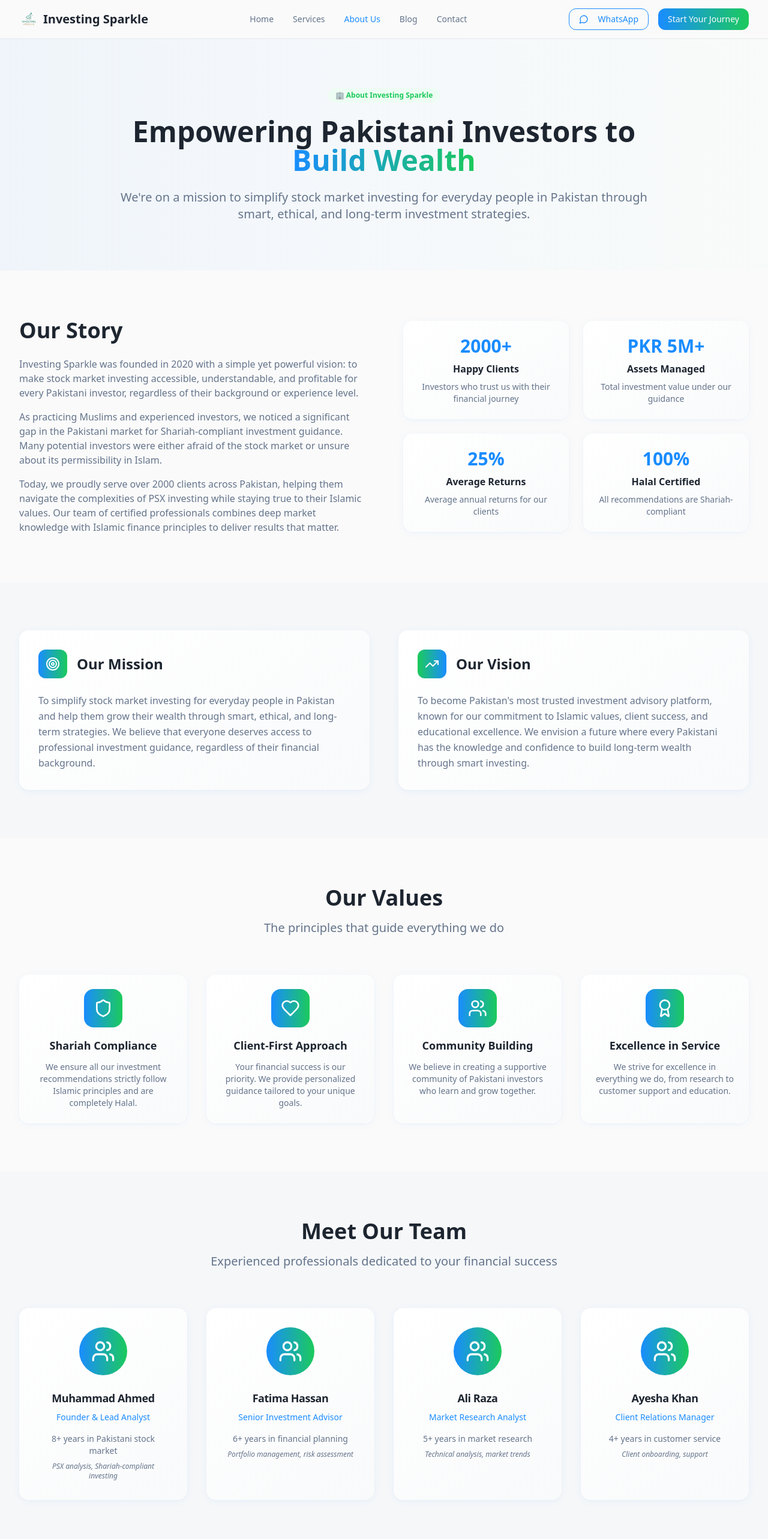
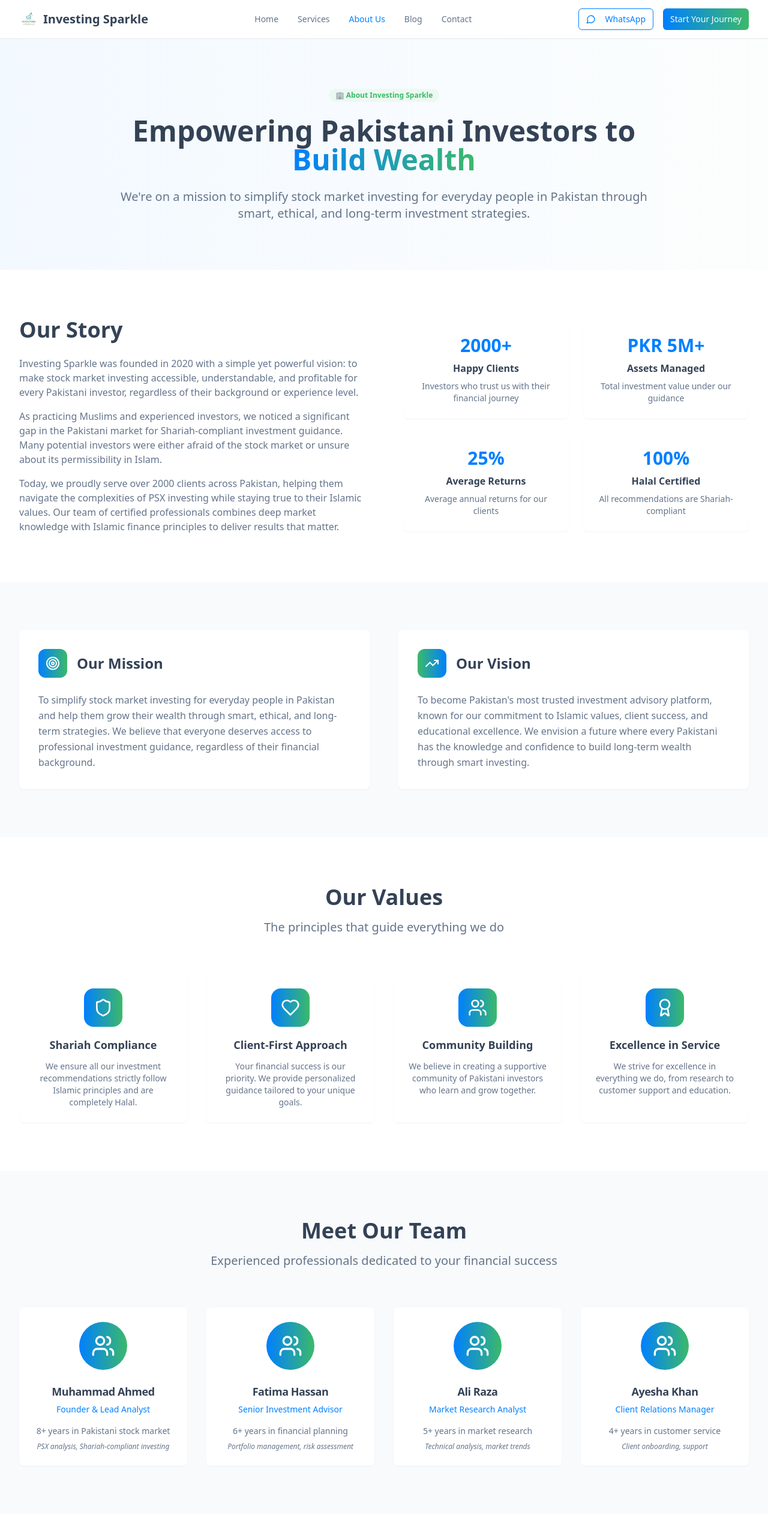
Before and after one commit to furqan-debug/InvestingSparkle, a React (Vite) app: page /about in a window 1280 px wide. Shown: the top 2566 px of the page at 60% size. Built offline with nearby package versions, Linux system fonts and the light colour scheme.

Commit message:
Reverted to commit c0dc10f5e592a689c5772f050c3d574aaf51e52c

```diff
--- a/src/components/ui/badge.tsx
+++ b/src/components/ui/badge.tsx
@@ -4,21 +4,17 @@ import { cva, type VariantProps } from "class-variance-authority"
 import { cn } from "@/lib/utils"
 
 const badgeVariants = cva(
-  "inline-flex items-center rounded-full px-3 py-1 text-xs font-semibold transition-all duration-300 focus:outline-none focus:ring-2 focus:ring-ring focus:ring-offset-2 backdrop-blur-sm",
+  "inline-flex items-center rounded-full border px-2.5 py-0.5 text-xs font-semibold transition-colors focus:outline-none focus:ring-2 focus:ring-ring focus:ring-offset-2",
   {
     variants: {
       variant: {
         default:
-          "border-transparent bg-gradient-primary text-primary-foreground hover:opacity-90 hover:shadow-medium hover:scale-105",
+          "border-transparent bg-primary text-primary-foreground hover:bg-primary/80",
         secondary:
-          "border-transparent bg-gradient-secondary text-secondary-foreground hover:opacity-90 hover:shadow-medium hover:scale-105",
-        accent:
-          "border-transparent bg-gradient-accent text-accent-foreground hover:opacity-90 hover:shadow-accent hover:scale-105",
+          "border-transparent bg-secondary text-secondary-foreground hover:bg-secondary/80",
         destructive:
-          "border-transparent bg-destructive text-destructive-foreground hover:bg-destructive/80 hover:shadow-medium",
-        outline: "border border-input text-foreground hover:bg-accent hover:text-accent-foreground",
-        glass: "glass text-foreground hover:shadow-soft hover:scale-105",
-        glow: "bg-gradient-primary text-primary-foreground animate-pulse-glow",
+          "border-transparent bg-destructive text-destructive-foreground hover:bg-destructive/80",
+        outline: "text-foreground",
       },
     },
     defaultVariants: {
--- a/src/components/ui/button.tsx
+++ b/src/components/ui/button.tsx
@@ -5,30 +5,25 @@ import { cva, type VariantProps } from "class-variance-authority"
 import { cn } from "@/lib/utils"
 
 const buttonVariants = cva(
-  "inline-flex items-center justify-center gap-2 whitespace-nowrap rounded-xl text-sm font-medium ring-offset-background transition-all duration-300 focus-visible:outline-none focus-visible:ring-2 focus-visible:ring-ring focus-visible:ring-offset-2 disabled:pointer-events-none disabled:opacity-50 [&_svg]:pointer-events-none [&_svg]:size-4 [&_svg]:shrink-0",
+  "inline-flex items-center justify-center gap-2 whitespace-nowrap rounded-md text-sm font-medium ring-offset-background transition-colors focus-visible:outline-none focus-visible:ring-2 focus-visible:ring-ring focus-visible:ring-offset-2 disabled:pointer-events-none disabled:opacity-50 [&_svg]:pointer-events-none [&_svg]:size-4 [&_svg]:shrink-0",
   {
     variants: {
       variant: {
-        default: "bg-gradient-primary text-primary-foreground hover:opacity-90 hover:shadow-medium hover:scale-105",
+        default: "bg-primary text-primary-foreground hover:bg-primary/90",
         destructive:
-          "bg-destructive text-destructive-foreground hover:bg-destructive/90 hover:shadow-medium",
+          "bg-destructive text-destructive-foreground hover:bg-destructive/90",
         outline:
-          "border border-input bg-background hover:bg-accent hover:text-accent-foreground hover:border-primary/50",
+          "border border-input bg-background hover:bg-accent hover:text-accent-foreground",
         secondary:
-          "bg-gradient-secondary text-secondary-foreground hover:opacity-90 hover:shadow-medium hover:scale-105",
-        accent:
-          "bg-gradient-accent text-accent-foreground hover:opacity-90 hover:shadow-accent hover:scale-105",
-        ghost: "hover:bg-accent hover:text-accent-foreground hover:shadow-soft",
-        link: "text-primary underline-offset-4 hover:underline hover:text-primary-dark",
-        glass: "glass text-foreground hover:shadow-medium hover:scale-105",
-        glow: "bg-gradient-primary text-primary-foreground hover:shadow-glow animate-pulse-glow",
+          "bg-secondary text-secondary-foreground hover:bg-secondary/80",
+        ghost: "hover:bg-accent hover:text-accent-foreground",
+        link: "text-primary underline-offset-4 hover:underline",
       },
       size: {
-        default: "h-11 px-6 py-2.5",
-        sm: "h-9 rounded-lg px-4",
-        lg: "h-14 rounded-xl px-10 text-base",
-        xl: "h-16 rounded-2xl px-12 text-lg",
-        icon: "h-11 w-11",
+        default: "h-10 px-4 py-2",
+        sm: "h-9 rounded-md px-3",
+        lg: "h-11 rounded-md px-8",
+        icon: "h-10 w-10",
       },
     },
     defaultVariants: {
--- a/src/components/ui/card.tsx
+++ b/src/components/ui/card.tsx
@@ -9,7 +9,7 @@ const Card = React.forwardRef<
   <div
     ref={ref}
     className={cn(
-      "rounded-2xl border bg-gradient-card text-card-foreground shadow-soft transition-all duration-300 hover:shadow-medium hover:scale-[1.02] backdrop-blur-sm",
+      "rounded-lg border bg-card text-card-foreground shadow-sm",
       className
     )}
     {...props}
@@ -23,7 +23,7 @@ const CardHeader = React.forwardRef<
 >(({ className, ...props }, ref) => (
   <div
     ref={ref}
-    className={cn("flex flex-col space-y-2 p-8", className)}
+    className={cn("flex flex-col space-y-1.5 p-6", className)}
     {...props}
   />
 ))
@@ -60,7 +60,7 @@ const CardContent = React.forwardRef<
   HTMLDivElement,
   React.HTMLAttributes<HTMLDivElement>
 >(({ className, ...props }, ref) => (
-  <div ref={ref} className={cn("p-8 pt-0", className)} {...props} />
+  <div ref={ref} className={cn("p-6 pt-0", className)} {...props} />
 ))
 CardContent.displayName = "CardContent"
 
--- a/src/index.css
+++ b/src/index.css
@@ -2,70 +2,56 @@
 @tailwind components;
 @tailwind utilities;
 
-/* Next-level design system with enhanced visuals and animations */
+/* Definition of the design system. All colors, gradients, fonts, etc should be defined here.
+All colors MUST be HSL.
+*/
 
 @layer base {
   :root {
-    /* Enhanced color palette */
-    --background: 0 0% 98%;
-    --foreground: 215 25% 15%;
+    --background: 0 0% 100%;
+    --foreground: 215 25% 27%;
 
     --card: 0 0% 100%;
-    --card-foreground: 215 25% 15%;
+    --card-foreground: 215 25% 27%;
 
     --popover: 0 0% 100%;
-    --popover-foreground: 215 25% 15%;
+    --popover-foreground: 215 25% 27%;
 
-    --primary: 210 100% 55%;
+    --primary: 210 100% 50%;
     --primary-foreground: 0 0% 98%;
-    --primary-light: 210 100% 96%;
-    --primary-dark: 210 100% 45%;
+    --primary-light: 210 100% 95%;
 
-    --secondary: 142 76% 45%;
+    --secondary: 142 51% 48%;
     --secondary-foreground: 0 0% 98%;
-    --secondary-light: 142 76% 96%;
-    --secondary-dark: 142 76% 35%;
-
-    --accent: 280 100% 70%;
-    --accent-foreground: 0 0% 98%;
-    --accent-light: 280 100% 95%;
+    --secondary-light: 142 51% 95%;
 
     --muted: 210 40% 96%;
     --muted-foreground: 215.4 16.3% 46.9%;
 
+    --accent: 210 40% 96%;
+    --accent-foreground: 215 25% 27%;
+
     --destructive: 0 84.2% 60.2%;
     --destructive-foreground: 210 40% 98%;
 
-    --border: 220 13% 91%;
-    --input: 220 13% 91%;
-    --ring: 210 100% 55%;
+    --border: 214.3 31.8% 91.4%;
+    --input: 214.3 31.8% 91.4%;
+    --ring: 210 100% 50%;
 
     --success: 142 76% 36%;
     --success-foreground: 0 0% 98%;
     --warning: 38 92% 50%;
     --warning-foreground: 0 0% 98%;
 
-    /* Enhanced gradients */
-    --gradient-primary: linear-gradient(135deg, hsl(210 100% 55%) 0%, hsl(195 100% 55%) 50%, hsl(180 100% 60%) 100%);
-    --gradient-secondary: linear-gradient(135deg, hsl(142 76% 45%) 0%, hsl(120 76% 50%) 50%, hsl(100 76% 55%) 100%);
-    --gradient-accent: linear-gradient(135deg, hsl(280 100% 70%) 0%, hsl(260 100% 65%) 50%, hsl(240 100% 70%) 100%);
-    --gradient-hero: linear-gradient(135deg, hsl(210 100% 55%) 0%, hsl(195 100% 55%) 25%, hsl(180 100% 60%) 50%, hsl(142 76% 45%) 75%, hsl(120 76% 50%) 100%);
-    --gradient-card: linear-gradient(145deg, hsl(0 0% 100%) 0%, hsl(210 20% 98%) 100%);
-    --gradient-glass: linear-gradient(145deg, hsl(0 0% 100% / 0.8) 0%, hsl(0 0% 100% / 0.4) 100%);
+    --gradient-primary: linear-gradient(135deg, hsl(210 100% 50%), hsl(195 100% 45%));
+    --gradient-secondary: linear-gradient(135deg, hsl(142 51% 48%), hsl(120 51% 45%));
+    --gradient-hero: linear-gradient(135deg, hsl(210 100% 50%) 0%, hsl(195 100% 45%) 50%, hsl(142 51% 48%) 100%);
 
-    /* Enhanced shadows with color */
-    --shadow-soft: 0 2px 15px -3px hsl(210 100% 55% / 0.08), 0 1px 6px -1px hsl(210 100% 55% / 0.05);
-    --shadow-medium: 0 4px 25px -5px hsl(210 100% 55% / 0.12), 0 2px 10px -2px hsl(210 100% 55% / 0.08);
-    --shadow-strong: 0 10px 40px -10px hsl(210 100% 55% / 0.18), 0 4px 20px -4px hsl(210 100% 55% / 0.12);
-    --shadow-glow: 0 0 30px hsl(210 100% 55% / 0.3);
-    --shadow-accent: 0 8px 32px -8px hsl(280 100% 70% / 0.25);
+    --shadow-soft: 0 2px 15px -3px hsl(210 100% 50% / 0.1);
+    --shadow-medium: 0 4px 25px -5px hsl(210 100% 50% / 0.15);
+    --shadow-strong: 0 10px 40px -10px hsl(210 100% 50% / 0.25);
 
-    /* Glass morphism effects */
-    --glass-bg: hsl(0 0% 100% / 0.25);
-    --glass-border: hsl(0 0% 100% / 0.18);
-    --glass-backdrop: blur(16px);
-
-    --radius: 0.75rem;
+    --radius: 0.5rem;
 
     --sidebar-background: 0 0% 98%;
 
@@ -85,59 +71,41 @@
   }
 
   .dark {
-    --background: 215 28% 8%;
+    --background: 222.2 84% 4.9%;
     --foreground: 210 40% 98%;
 
-    --card: 215 28% 10%;
+    --card: 222.2 84% 4.9%;
     --card-foreground: 210 40% 98%;
 
-    --popover: 215 28% 10%;
+    --popover: 222.2 84% 4.9%;
     --popover-foreground: 210 40% 98%;
 
-    --primary: 210 100% 65%;
-    --primary-foreground: 215 28% 8%;
-    --primary-light: 210 100% 25%;
-    --primary-dark: 210 100% 55%;
+    --primary: 210 40% 98%;
+    --primary-foreground: 222.2 47.4% 11.2%;
 
-    --secondary: 142 76% 55%;
-    --secondary-foreground: 215 28% 8%;
-    --secondary-light: 142 76% 25%;
-    --secondary-dark: 142 76% 45%;
+    --secondary: 217.2 32.6% 17.5%;
+    --secondary-foreground: 210 40% 98%;
 
-    --accent: 280 100% 75%;
-    --accent-foreground: 215 28% 8%;
-    --accent-light: 280 100% 25%;
-
-    --muted: 215 28% 15%;
+    --muted: 217.2 32.6% 17.5%;
     --muted-foreground: 215 20.2% 65.1%;
 
-    --destructive: 0 62.8% 50.6%;
+    --accent: 217.2 32.6% 17.5%;
+    --accent-foreground: 210 40% 98%;
+
+    --destructive: 0 62.8% 30.6%;
     --destructive-foreground: 210 40% 98%;
 
-    --border: 215 28% 18%;
-    --input: 215 28% 18%;
-    --ring: 210 100% 65%;
-
-    /* Dark mode gradients */
-    --gradient-primary: linear-gradient(135deg, hsl(210 100% 65%) 0%, hsl(195 100% 65%) 50%, hsl(180 100% 70%) 100%);
-    --gradient-secondary: linear-gradient(135deg, hsl(142 76% 55%) 0%, hsl(120 76% 60%) 50%, hsl(100 76% 65%) 100%);
-    --gradient-accent: linear-gradient(135deg, hsl(280 100% 75%) 0%, hsl(260 100% 70%) 50%, hsl(240 100% 75%) 100%);
-    --gradient-hero: linear-gradient(135deg, hsl(210 100% 65%) 0%, hsl(195 100% 65%) 25%, hsl(180 100% 70%) 50%, hsl(142 76% 55%) 75%, hsl(120 76% 60%) 100%);
-    --gradient-card: linear-gradient(145deg, hsl(215 28% 12%) 0%, hsl(215 28% 8%) 100%);
-    --gradient-glass: linear-gradient(145deg, hsl(215 28% 15% / 0.8) 0%, hsl(215 28% 10% / 0.4) 100%);
-
-    /* Dark mode glass effects */
-    --glass-bg: hsl(215 28% 15% / 0.25);
-    --glass-border: hsl(215 28% 25% / 0.18);
-
-    --sidebar-background: 215 28% 12%;
-    --sidebar-foreground: 210 40% 98%;
-    --sidebar-primary: 210 100% 65%;
-    --sidebar-primary-foreground: 215 28% 8%;
-    --sidebar-accent: 215 28% 15%;
-    --sidebar-accent-foreground: 210 40% 98%;
-    --sidebar-border: 215 28% 18%;
-    --sidebar-ring: 210 100% 65%;
+    --border: 217.2 32.6% 17.5%;
+    --input: 217.2 32.6% 17.5%;
+    --ring: 212.7 26.8% 83.9%;
+    --sidebar-background: 240 5.9% 10%;
+    --sidebar-foreground: 240 4.8% 95.9%;
+    --sidebar-primary: 224.3 76.3% 48%;
+    --sidebar-primary-foreground: 0 0% 100%;
+    --sidebar-accent: 240 3.7% 15.9%;
+    --sidebar-accent-foreground: 240 4.8% 95.9%;
+    --sidebar-border: 240 3.7% 15.9%;
+    --sidebar-ring: 217.2 91.2% 59.8%;
   }
 }
 
@@ -147,110 +115,6 @@
   }
 
   body {
-    @apply bg-background text-foreground font-sans antialiased;
-  }
-
-  /* Smooth scrolling */
-  html {
-    scroll-behavior: smooth;
+    @apply bg-background text-foreground;
   }
 }
-
-@layer components {
-  /* Glass morphism utilities */
-  .glass {
-    background: var(--glass-bg);
-    backdrop-filter: var(--glass-backdrop);
-    border: 1px solid var(--glass-border);
-  }
-
-  /* Enhanced button variants */
-  .btn-glass {
-    @apply glass rounded-xl px-6 py-3 text-sm font-medium transition-all duration-300 hover:shadow-medium;
-  }
-
-  /* Gradient text utility */
-  .gradient-text {
-    @apply bg-gradient-to-r from-primary via-accent to-secondary bg-clip-text text-transparent;
-  }
-
-  /* Enhanced card styles */
-  .card-enhanced {
-    background: var(--gradient-card);
-    @apply rounded-2xl shadow-soft border border-border/50 transition-all duration-300 hover:shadow-medium hover:scale-[1.02];
-  }
-
-  /* Floating animation */
-  .floating {
-    animation: floating 6s ease-in-out infinite;
-  }
-
-  /* Pulse glow effect */
-  .pulse-glow {
-    animation: pulse-glow 2s ease-in-out infinite alternate;
-  }
-}
-
-@layer utilities {
-  /* Enhanced animations */
-  @keyframes floating {
-    0%, 100% { transform: translateY(0px); }
-    50% { transform: translateY(-20px); }
-  }
-
-  @keyframes pulse-glow {
-    0% { box-shadow: 0 0 20px hsl(var(--primary) / 0.3); }
-    100% { box-shadow: 0 0 40px hsl(var(--primary) / 0.6); }
-  }
-
-  @keyframes slide-up {
-    from { opacity: 0; transform: translateY(30px); }
-    to { opacity: 1; transform: translateY(0); }
-  }
-
-  @keyframes fade-in {
-    from { opacity: 0; }
-    to { opacity: 1; }
-  }
-
-  @keyframes scale-in {
-    from { opacity: 0; transform: scale(0.9); }
-    to { opacity: 1; transform: scale(1); }
-  }
-
-  @keyframes gradient-shift {
-    0%, 100% { background-position: 0% 50%; }
-    50% { background-position: 100% 50%; }
-  }
-
-  /* Animation utilities */
-  .animate-slide-up {
-    animation: slide-up 0.6s ease-out;
-  }
-
-  .animate-fade-in {
-    animation: fade-in 0.8s ease-out;
-  }
-
-  .animate-scale-in {
-    animation: scale-in 0.5s ease-out;
-  }
-
-  .animate-gradient {
-    background-size: 200% 200%;
-    animation: gradient-shift 3s ease infinite;
-  }
-
-  /* Interactive hover effects */
-  .hover-lift {
-    @apply transition-all duration-300 hover:transform hover:-translate-y-2 hover:shadow-strong;
-  }
-
-  .hover-glow {
-    @apply transition-all duration-300 hover:shadow-glow;
-  }
-
-  .hover-scale {
-    @apply transition-transform duration-200 hover:scale-105;
-  }
-}
--- a/tailwind.config.ts
+++ b/tailwind.config.ts
@@ -27,14 +27,12 @@ export default {
 				primary: {
 					DEFAULT: 'hsl(var(--primary))',
 					foreground: 'hsl(var(--primary-foreground))',
-					light: 'hsl(var(--primary-light))',
-					dark: 'hsl(var(--primary-dark))'
+					light: 'hsl(var(--primary-light))'
 				},
 				secondary: {
 					DEFAULT: 'hsl(var(--secondary))',
 					foreground: 'hsl(var(--secondary-foreground))',
-					light: 'hsl(var(--secondary-light))',
-					dark: 'hsl(var(--secondary-dark))'
+					light: 'hsl(var(--secondary-light))'
 				},
 				destructive: {
 					DEFAULT: 'hsl(var(--destructive))',
@@ -46,8 +44,7 @@ export default {
 				},
 				accent: {
 					DEFAULT: 'hsl(var(--accent))',
-					foreground: 'hsl(var(--accent-foreground))',
-					light: 'hsl(var(--accent-light))'
+					foreground: 'hsl(var(--accent-foreground))'
 				},
 				popover: {
 					DEFAULT: 'hsl(var(--popover))',
@@ -81,70 +78,27 @@ export default {
 				md: 'calc(var(--radius) - 2px)',
 				sm: 'calc(var(--radius) - 4px)'
 			},
-			backgroundImage: {
-				'gradient-primary': 'var(--gradient-primary)',
-				'gradient-secondary': 'var(--gradient-secondary)',
-				'gradient-accent': 'var(--gradient-accent)',
-				'gradient-hero': 'var(--gradient-hero)',
-				'gradient-card': 'var(--gradient-card)',
-				'gradient-glass': 'var(--gradient-glass)'
-			},
-			backgroundSize: {
-				'size-200': '200% 200%'
-			},
-			boxShadow: {
-				'soft': 'var(--shadow-soft)',
-				'medium': 'var(--shadow-medium)',
-				'strong': 'var(--shadow-strong)',
-				'glow': 'var(--shadow-glow)',
-				'accent': 'var(--shadow-accent)'
-			},
-			backdropFilter: {
-				'glass': 'var(--glass-backdrop)'
-			},
 			keyframes: {
 				'accordion-down': {
-					from: { height: '0' },
-					to: { height: 'var(--radix-accordion-content-height)' }
+					from: {
+						height: '0'
+					},
+					to: {
+						height: 'var(--radix-accordion-content-height)'
+					}
 				},
 				'accordion-up': {
-					from: { height: 'var(--radix-accordion-content-height)' },
-					to: { height: '0' }
-				},
-				'floating': {
-					'0%, 100%': { transform: 'translateY(0px)' },
-					'50%': { transform: 'translateY(-20px)' }
-				},
-				'pulse-glow': {
-					'0%': { boxShadow: '0 0 20px hsl(var(--primary) / 0.3)' },
-					'100%': { boxShadow: '0 0 40px hsl(var(--primary) / 0.6)' }
-				},
-				'slide-up': {
-					from: { opacity: '0', transform: 'translateY(30px)' },
-					to: { opacity: '1', transform: 'translateY(0)' }
-				},
-				'fade-in': {
-					from: { opacity: '0' },
-					to: { opacity: '1' }
-				},
-				'scale-in': {
-					from: { opacity: '0', transform: 'scale(0.9)' },
-					to: { opacity: '1', transform: 'scale(1)' }
-				},
-				'gradient-shift': {
-					'0%, 100%': { backgroundPosition: '0% 50%' },
-					'50%': { backgroundPosition: '100% 50%' }
+					from: {
+						height: 'var(--radix-accordion-content-height)'
+					},
+					to: {
+						height: '0'
+					}
 				}
 			},
 			animation: {
 				'accordion-down': 'accordion-down 0.2s ease-out',
-				'accordion-up': 'accordion-up 0.2s ease-out',
-				'floating': 'floating 6s ease-in-out infinite',
-				'pulse-glow': 'pulse-glow 2s ease-in-out infinite alternate',
-				'slide-up': 'slide-up 0.6s ease-out',
-				'fade-in': 'fade-in 0.8s ease-out',
-				'scale-in': 'scale-in 0.5s ease-out',
-				'gradient-shift': 'gradient-shift 3s ease infinite'
+				'accordion-up': 'accordion-up 0.2s ease-out'
 			}
 		}
 	},
```
Also changed, not shown: src/pages/Home.tsx (+53 -68 lines).
